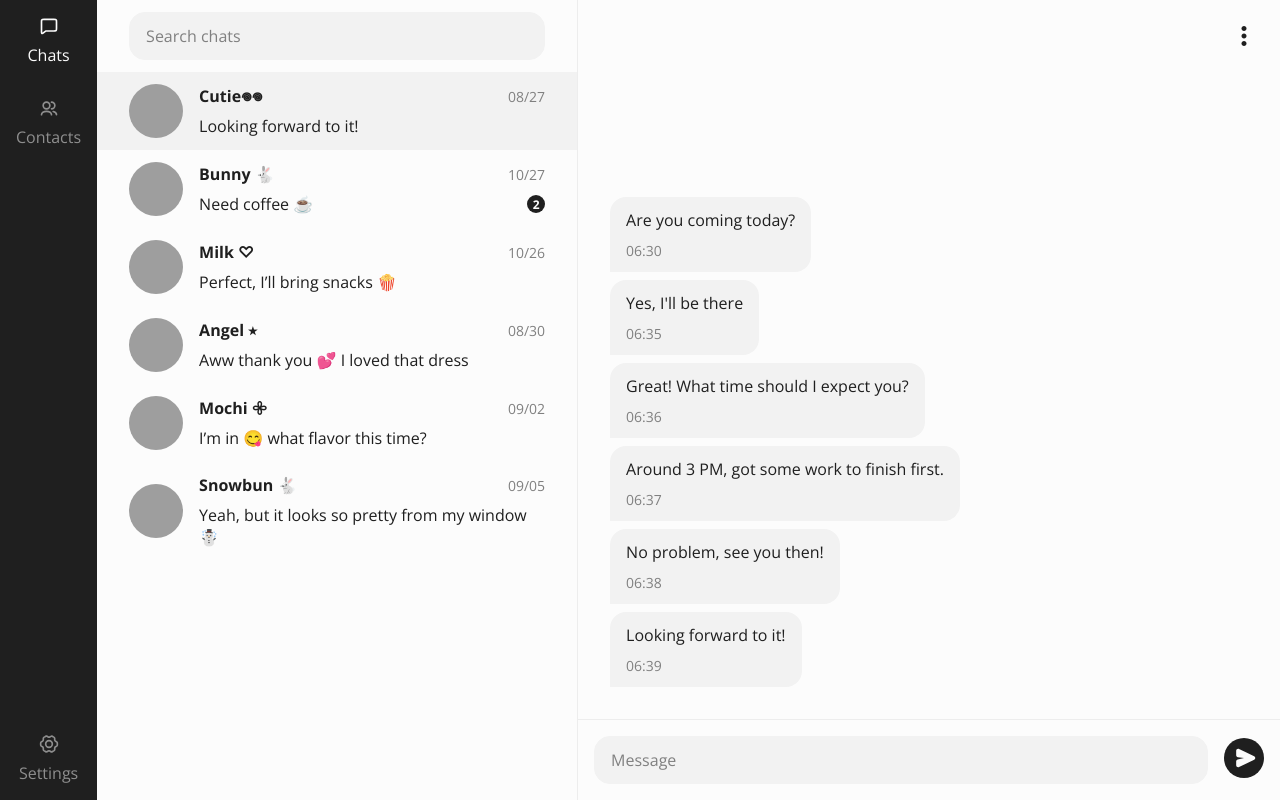
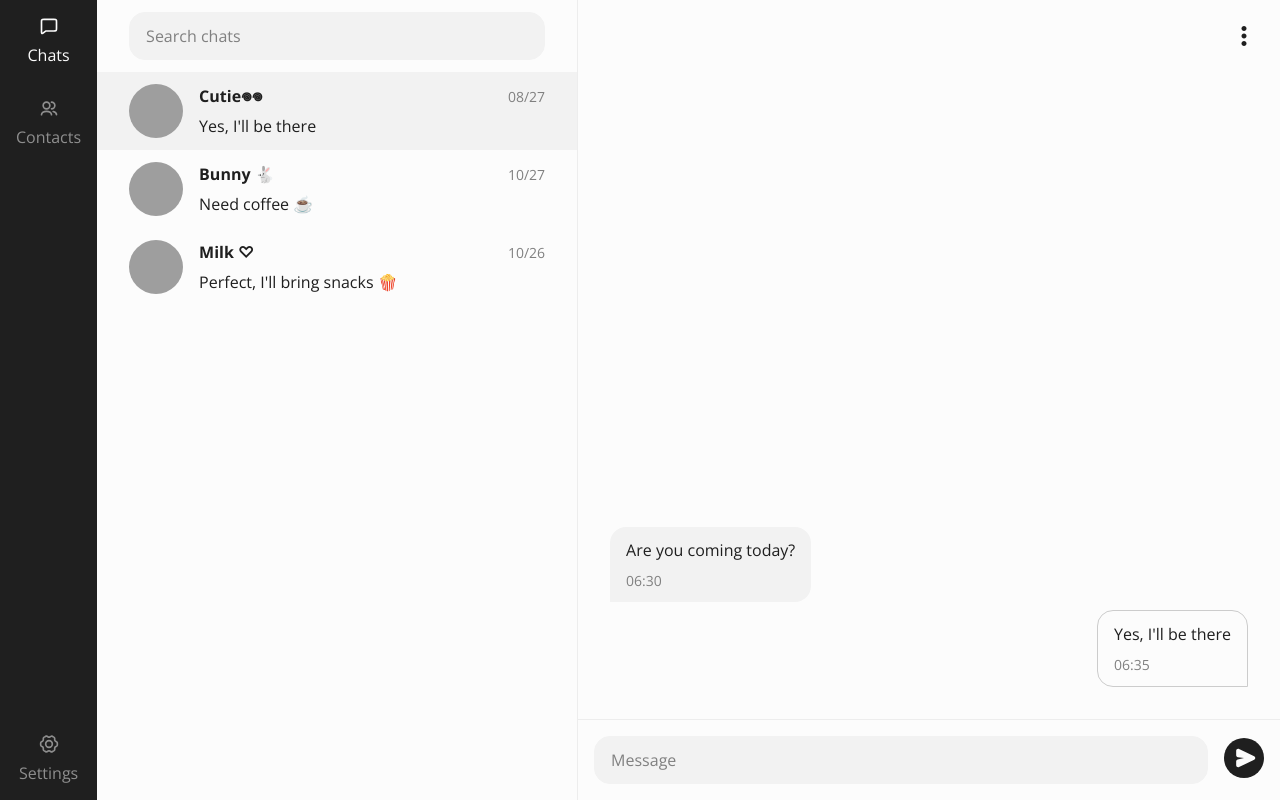
Before and after one commit to asxnah/chat-app, a React (Vite) app: page /chats in a window 1280 px wide. Built offline with nearby package versions, Linux system fonts and the light colour scheme; data requests are answered from the project's data file; grey boxes are pictures that could not be loaded.

Commit message:
fix: interfaces and db structure; refactor: string ids now; feat: sending messages

```diff
--- a/db.json
+++ b/db.json
@@ -1,73 +1,53 @@
 {
   "chats": [
     {
-      "chat_id": "1",
-      "user_id": "1",
+      "id": "chat-1a8f2e3d-91b7-4a22-bc1a-74d5b6e1e4a9",
       "backgroundImage": "",
       "chat_data": [
         {
-          "user_id": 1,
+          "id": "msg-1b2e1a4d-7a0c-4b5f-81e7-0cdb34f7d1a9",
+          "user_id": "user-0f5e2cda-3471-46ac-9b2e-bb0b5c1d7b3e",
           "msg": "Are you coming today?",
           "time": "2025-08-27T11:30:00+05:00",
           "read": true
         },
         {
-          "user_id": 0,
+          "id": "msg-2f9d5e6b-8a30-490f-9251-6abca1b0f11d",
+          "user_id": "user-8d6b3b9f-c4a0-4e91-a27e-5b7ce5e6401f",
           "msg": "Yes, I'll be there",
           "time": "2025-08-27T11:35:00+05:00",
-          "read": true
-        },
-        {
-          "user_id": 1,
-          "msg": "Great! What time should I expect you?",
-          "time": "2025-08-27T11:36:00+05:00",
-          "read": true
-        },
-        {
-          "user_id": 0,
-          "msg": "Around 3 PM, got some work to finish first.",
-          "time": "2025-08-27T11:37:00+05:00",
-          "read": true
-        },
-        {
-          "user_id": 1,
-          "msg": "No problem, see you then!",
-          "time": "2025-08-27T11:38:00+05:00",
-          "read": true
-        },
-        {
-          "user_id": 0,
-          "msg": "Looking forward to it!",
-          "time": "2025-08-27T11:39:00+05:00",
           "read": true
         }
       ]
     },
     {
-      "chat_id": "2",
-      "user_id": "2",
+      "id": "chat-24b91e57-fd63-4f35-b8b1-8b5d53a7c0ac",
       "backgroundImage": "https://i.pinimg.com/736x/20/3a/80/203a80fdf2af69d79b40b324740aa4cd.jpg",
       "chat_data": [
         {
-          "user_id": 2,
+          "id": "msg-31dcf8a0-65b4-4a02-9d1c-03b19ff4c210",
+          "user_id": "user-4ac0a7fb-6f44-4a4e-9b7f-6b51b5cb973a",
           "msg": "Good morning! Did you sleep well?",
           "time": "2025-08-28T08:05:00+05:00",
           "read": true
         },
         {
-          "user_id": 0,
+          "id": "msg-4e61a727-6a56-4eb2-b5b0-c3b9a1d2f5a1",
+          "user_id": "user-8d6b3b9f-c4a0-4e91-a27e-5b7ce5e6401f",
           "msg": "Yeah, pretty good! You?",
           "time": "2025-08-28T08:07:00+05:00",
           "read": true
         },
         {
-          "user_id": 2,
+          "id": "msg-57cb77b0-b742-4f2a-b8c5-4df239e67ac4",
+          "user_id": "user-4ac0a7fb-6f44-4a4e-9b7f-6b51b5cb973a",
           "msg": "Still sleepy",
           "time": "2025-08-28T08:08:00+05:00",
           "read": false
         },
         {
-          "user_id": 2,
+          "id": "msg-67f451e0-9cd9-43dc-857b-8a9f4d7c8c11",
+          "user_id": "user-4ac0a7fb-6f44-4a4e-9b7f-6b51b5cb973a",
           "msg": "Need coffee ☕️",
           "time": "2025-10-27T16:07:00+05:00",
           "read": false
@@ -75,113 +55,35 @@
       ]
     },
     {
-      "chat_id": "3",
-      "user_id": "3",
+      "id": "chat-3cf0d47e-63e2-46b8-a3e7-f8b83dcb8b1f",
       "backgroundImage": "",
       "chat_data": [
         {
-          "user_id": 3,
+          "id": "msg-703eb5e1-89e9-4029-9e26-326c8f6bcd31",
+          "user_id": "user-62e2e1aa-f79f-458d-9c60-85dd1c3e1c4d",
           "msg": "Hey, wanna watch something tonight?",
           "time": "2025-08-29T20:15:00+05:00",
           "read": true
         },
         {
-          "user_id": 0,
+          "id": "msg-811bc4f4-8d03-4db9-a6e3-3c2cde9df1f0",
+          "user_id": "user-8d6b3b9f-c4a0-4e91-a27e-5b7ce5e6401f",
           "msg": "Sure! What are we watching?",
           "time": "2025-08-29T20:16:00+05:00",
           "read": true
         },
         {
-          "user_id": 3,
+          "id": "msg-9b5fdc8f-1c65-4ef7-8329-b2e2d0e0a6a2",
+          "user_id": "user-62e2e1aa-f79f-458d-9c60-85dd1c3e1c4d",
           "msg": "Maybe that new fantasy movie?",
           "time": "2025-08-29T20:17:00+05:00",
           "read": true
         },
         {
-          "user_id": 0,
-          "msg": "Perfect, I’ll bring snacks 🍿",
+          "id": "msg-a7dc0b9a-3b27-4e2d-9850-01ce74319b70",
+          "user_id": "user-8d6b3b9f-c4a0-4e91-a27e-5b7ce5e6401f",
+          "msg": "Perfect, I'll bring snacks 🍿",
           "time": "2025-10-26T13:00:00+05:00",
-          "read": true
-        }
-      ]
-    },
-    {
-      "chat_id": "4",
-      "user_id": "4",
-      "backgroundImage": "https://i.pinimg.com/736x/63/94/54/639454fd5b2aef1588ffbeab820f2284.jpg",
-      "chat_data": [
-        {
-          "user_id": 4,
-          "msg": "Did you see the photos from yesterday?",
-          "time": "2025-08-30T10:42:00+05:00",
-          "read": true
-        },
-        {
-          "user_id": 0,
-          "msg": "Yes!! You looked amazing 😍",
-          "time": "2025-08-30T10:44:00+05:00",
-          "read": true
-        },
-        {
-          "user_id": 4,
-          "msg": "Aww thank you 💕 I loved that dress",
-          "time": "2025-08-30T10:46:00+05:00",
-          "read": true
-        }
-      ]
-    },
-    {
-      "chat_id": "5",
-      "user_id": "5",
-      "backgroundImage": "",
-      "chat_data": [
-        {
-          "user_id": 5,
-          "msg": "Hey, are you free tomorrow afternoon?",
-          "time": "2025-09-02T14:05:00+05:00",
-          "read": true
-        },
-        {
-          "user_id": 0,
-          "msg": "Yeah, what’s up?",
-          "time": "2025-09-02T14:06:00+05:00",
-          "read": true
-        },
-        {
-          "user_id": 5,
-          "msg": "Thinking of getting bubble tea 🍡",
-          "time": "2025-09-02T14:07:00+05:00",
-          "read": true
-        },
-        {
-          "user_id": 0,
-          "msg": "I’m in 😋 what flavor this time?",
-          "time": "2025-09-02T14:08:00+05:00",
-          "read": true
-        }
-      ]
-    },
-    {
-      "chat_id": "6",
-      "user_id": "6",
-      "backgroundImage": "https://i.pinimg.com/736x/4c/e5/02/4ce50245c321b95b8cd26a8f82ee24a5.jpg",
-      "chat_data": [
-        {
-          "user_id": 6,
-          "msg": "It’s snowing here already ❄️",
-          "time": "2025-09-05T07:20:00+05:00",
-          "read": true
-        },
-        {
-          "user_id": 0,
-          "msg": "Really?! That’s so early 😮",
-          "time": "2025-09-05T07:22:00+05:00",
-          "read": true
-        },
-        {
-          "user_id": 6,
-          "msg": "Yeah, but it looks so pretty from my window ☃️",
-          "time": "2025-09-05T07:24:00+05:00",
           "read": true
         }
       ]
@@ -189,67 +91,59 @@
   ],
   "contacts": [
     {
-      "id": "1",
+      "id": "user-0f5e2cda-3471-46ac-9b2e-bb0b5c1d7b3e",
       "name": "Cutie𖦹𖦹",
       "avatar": "https://i.pinimg.com/736x/d2/e8/ef/d2e8efc1f720719e4be8d021b68b1187.jpg",
       "email": "cutie@example.com",
       "notifs": true
     },
     {
-      "id": "2",
+      "id": "user-4ac0a7fb-6f44-4a4e-9b7f-6b51b5cb973a",
       "name": "Bunny 🐇",
       "avatar": "https://i.pinimg.com/736x/c4/4d/c5/c44dc53bb7da5b44a2f77ecaa4564143.jpg",
       "email": "bunny@example.com",
       "notifs": true
     },
     {
-      "id": "3",
+      "id": "user-62e2e1aa-f79f-458d-9c60-85dd1c3e1c4d",
       "name": "Milk ♡",
       "avatar": "https://i.pinimg.com/736x/59/42/73/59427305a89c1b51084e5b7942ecfbff.jpg",
       "email": "milk@example.com",
       "notifs": true
+    }
+  ],
+  "users": [
+    {
+      "id": "user-8d6b3b9f-c4a0-4e91-a27e-5b7ce5e6401f",
+      "name": "asuna",
+      "avatar": "https://i.pinimg.com/736x/7f/99/d3/7f99d389a599ce0da9382b697269e1e1.jpg",
+      "email": "asuna@example.com",
+      "chats": [
+        "chat-1a8f2e3d-91b7-4a22-bc1a-74d5b6e1e4a9",
+        "chat-24b91e57-fd63-4f35-b8b1-8b5d53a7c0ac",
+        "chat-3cf0d47e-63e2-46b8-a3e7-f8b83dcb8b1f"
+      ]
     },
     {
-      "id": "4",
-      "name": "Angel ⭒",
-      "avatar": "https://i.pinimg.com/736x/43/07/a7/4307a75708d6cb085dce96f847736042.jpg",
-      "email": "angel@example.com",
-      "notifs": true
+      "id": "user-0f5e2cda-3471-46ac-9b2e-bb0b5c1d7b3e",
+      "name": "Cutie𖦹𖦹",
+      "avatar": "https://i.pinimg.com/736x/d2/e8/ef/d2e8efc1f720719e4be8d021b68b1187.jpg",
+      "email": "cutie@example.com",
+      "chats": ["chat-1a8f2e3d-91b7-4a22-bc1a-74d5b6e1e4a9"]
     },
     {
-      "id": "5",
-      "name": "Mochi 𖧷",
-      "avatar": "https://i.pinimg.com/736x/e3/50/78/e350787155c69beec22bd876d83ac47d.jpg",
-      "email": "mochi@example.com",
-      "notifs": true
+      "id": "user-4ac0a7fb-6f44-4a4e-9b7f-6b51b5cb973a",
+      "name": "Bunny 🐇",
+      "avatar": "https://i.pinimg.com/736x/c4/4d/c5/c44dc53bb7da5b44a2f77ecaa4564143.jpg",
+      "email": "bunny@example.com",
+      "chats": ["chat-24b91e57-fd63-4f35-b8b1-8b5d53a7c0ac"]
     },
     {
-      "id": "6",
-      "name": "Snowbun 🐇",
-      "avatar": "https://i.pinimg.com/1200x/f5/95/88/f595881a33f410ff12b713471e3c118d.jpg",
-      "email": "snowbun@example.com",
-      "notifs": true
-    },
-    {
-      "id": "7",
-      "name": "Cherryblossom 🌸",
-      "avatar": "https://i.pinimg.com/1200x/fc/37/a0/fc37a04dda8de9c657d558d452d8fabc.jpg",
-      "email": "cherryblossom@example.com",
-      "notifs": true
-    },
-    {
-      "id": "8",
-      "name": "Cotton ♡",
-      "avatar": "https://i.pinimg.com/736x/02/21/73/02217357a492330e7eeade09de7f7779.jpg",
-      "email": "cotton@example.com",
-      "notifs": true
-    },
-    {
-      "id": "10",
-      "name": "Peachmilk ⭒",
-      "avatar": "https://i.pinimg.com/736x/f2/95/c4/f295c4ed55fc54b7e064ca38619c75cf.jpg",
-      "email": "peachmilk@example.com",
-      "notifs": true
+      "id": "user-62e2e1aa-f79f-458d-9c60-85dd1c3e1c4d",
+      "name": "Milk ♡",
+      "avatar": "https://i.pinimg.com/736x/59/42/73/59427305a89c1b51084e5b7942ecfbff.jpg",
+      "email": "milk@example.com",
+      "chats": ["chat-3cf0d47e-63e2-46b8-a3e7-f8b83dcb8b1f"]
     }
   ]
 }
--- a/src/components/UserInfo/UserInfo.tsx
+++ b/src/components/UserInfo/UserInfo.tsx
@@ -9,7 +9,7 @@ type UserInfoProps = {
   avatar?: string;
   content?: 'Typing...' | 'New chat' | string;
   date?: string;
-  counter?: number | null;
+  counter?: number | 0;
   selected?: boolean;
   onClick?: (e: MouseEvent) => void;
 };
@@ -21,7 +21,7 @@ export const UserInfo = ({
   avatar,
   content,
   date,
-  counter = null,
+  counter = 0,
   selected,
   onClick,
 }: UserInfoProps) => {
@@ -49,7 +49,7 @@ export const UserInfo = ({
                 {content}
               </p>
             )}
-            {counter !== null && (
+            {counter !== 0 && (
               <div className={s.counter}>
                 <span>{counter}</span>
               </div>
--- a/src/pages/Chats/Chats.tsx
+++ b/src/pages/Chats/Chats.tsx
@@ -3,10 +3,12 @@ import { useNavigate } from 'react-router-dom';
 
 import axios from 'axios';
 
+import { generateID } from '../../utils/generateID.ts';
+
 import { user_session_id } from '../../../config.ts';
 
 import type { Chat } from './types';
-import type { Contact } from './types';
+import type { User } from './types';
 
 import { DotsIcon } from '../../assets/icons/DotsIcon';
 import { Input } from '../../uikit/Input/Input';
@@ -18,20 +20,20 @@ import s from './styles.module.css';
 
 const Chats = () => {
   const navigate = useNavigate();
-  const [contacts, setContacts] = useState<Contact[]>([]);
+  const [users, setUsers] = useState<User[]>([]);
   const [searchValue, setSearchValue] = useState<string>('');
   const [msg, setMsg] = useState<string>('');
   const [hasBG, setHasBG] = useState<boolean>(false);
   const [chats, setChats] = useState<Chat[]>([]);
   const [currentChat, setCurrentChat] = useState<Chat>({
-    chat_id: '',
+    id: '',
     user_id: '',
     backgroundImage: '',
     chat_data: [],
   });
 
-  const getUser = (id: string): Contact => {
-    const user = contacts.find((contact) => contact.id === id);
+  const getUser = (id: string): User => {
+    const user = users.find((user) => user.id === id);
 
     if (!user) {
       return {
@@ -39,18 +41,25 @@ const Chats = () => {
         name: 'No data',
         avatar: 'No data',
         email: 'No data',
-        notifs: true,
+        chats: [],
       };
     } else return user;
   };
 
   const filteredChats = useMemo(() => {
-    return searchValue
-      ? chats.filter((chat) => {
-          const contact = getUser(chat.user_id);
-          return contact.name.toLowerCase().includes(searchValue.toLowerCase());
-        })
-      : chats;
+    if (!searchValue) return chats;
+
+    return chats.filter((chat) => {
+      const contactId = chat.chat_data.find(
+        (msg) => msg.user_id !== user_session_id
+      )?.id;
+
+      const contact = contactId ? getUser(contactId) : null;
+
+      return (
+        contact?.name.toLowerCase().includes(searchValue.toLowerCase()) ?? false
+      );
+    });
   }, [searchValue, chats]);
 
   const search = (value: string) => {
@@ -58,21 +67,31 @@ const Chats = () => {
   };
 
   const sendMsg = async (chat: Chat) => {
-    const updatedChat = {
-      ...chat,
-      chat_data: [
-        ...chat.chat_data,
-        {
+    const newMsg = {
+      id: `msg-${generateID()}`,
       user_id: user_session_id,
       msg: msg,
       time: new Date().toISOString(),
       read: false,
-        },
-      ],
     };
 
-    await axios.put(`http://localhost:3000/chats/${chat.chat_id}`, updatedChat);
-    setCurrentChat(updatedChat);
+    await axios.patch(`http://localhost:3000/chats/${chat.id}`, {
+      chat_data: [...chat.chat_data, newMsg],
+    });
+    setCurrentChat((chat) => ({
+      ...chat,
+      chat_data: [...chat.chat_data, newMsg],
+    }));
+
+    try {
+      const { data } = await axios.get('http://localhost:3000/chats');
+      if (Array.isArray(data) && data.length) {
+        setChats(data);
+        setCurrentChat(data[0]);
+      }
+    } catch (err) {
+      console.error(err);
+    }
   };
 
   const formatTime = (isoString: string) => {
@@ -129,9 +148,9 @@ const Chats = () => {
       }
 
       try {
-        const { data } = await axios.get('http://localhost:3000/contacts');
+        const { data } = await axios.get('http://localhost:3000/users');
         if (Array.isArray(data) && data.length) {
-          setContacts(data);
+          setUsers(data);
         }
       } catch (err) {
         console.error(err);
@@ -167,16 +186,18 @@ const Chats = () => {
             </div>
           )}
           {filteredChats.map((chat) => {
-            const contact = getUser(chat.user_id);
-            const counter = chat.chat_data.filter((msg) => !msg.read).length;
+            const id = chat.chat_data.find(
+              (msg) => msg.user_id !== user_session_id
+            )!.user_id;
+            const contact = getUser(id);
             return (
               <UserInfo
-                key={chat.chat_id}
+                key={chat.id}
                 type='message'
                 name={contact.name}
                 avatar={contact.avatar}
-                selected={chat.chat_id === currentChat.chat_id}
-                counter={counter === 0 ? null : counter}
+                selected={chat.id === currentChat.id}
+                counter={0}
                 onClick={() => setCurrentChat(chat)}
                 date={
                   chat.chat_data.at(-1)
@@ -210,8 +231,10 @@ const Chats = () => {
                   : undefined
               }
             >
-              {currentChat.chat_data.map((message) => (
+              {currentChat.chat_data.map((message) => {
+                return (
                   <div
+                    key={message.id}
                     className={`${s.message} ${
                       message.user_id === user_session_id
                         ? s.message__outcoming
@@ -223,19 +246,23 @@ const Chats = () => {
                       {formatTime(message.time)}
                     </span>
                   </div>
-              ))}
+                );
+              })}
             </div>
-            <div className={s.chat__inputCon}>
+            <form
+              className={s.chat__inputCon}
+              onSubmit={() => sendMsg(currentChat)}
+            >
               <Input
                 name='msg'
                 placeholder='Message'
                 value={msg}
                 onChange={(e) => setMsg(e.target.value)}
               />
-              <button onClick={() => sendMsg(currentChat)}>
+              <button type='submit'>
                 <SendIcon />
               </button>
-            </div>
+            </form>
           </div>
         </section>
       </main>
--- /dev/null
+++ b/src/utils/generateID.ts
@@ -0,0 +1,12 @@
+export const generateID = (): string => {
+  const t = BigInt(Date.now());
+  const hexTime = t.toString(16).padStart(12, '0');
+  const rand = () =>
+    Math.floor(Math.random() * 0xffff)
+      .toString(16)
+      .padStart(4, '0');
+
+  return `${hexTime.slice(0, 8)}-${hexTime.slice(8, 12)}-${
+    '7' + rand().slice(1)
+  }-${rand()}-${rand()}${rand()}`;
+};
```
Also changed, not shown: src/pages/Chats/types.ts (+5 -4 lines). Lines whose indentation alone changed are shown as unchanged.
